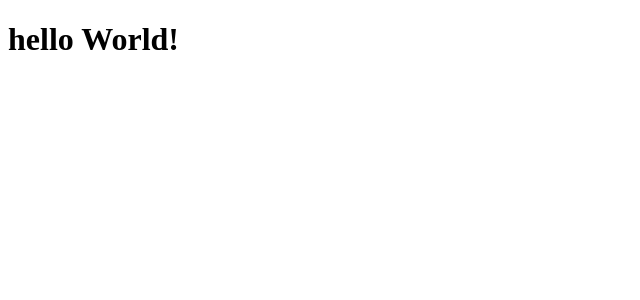
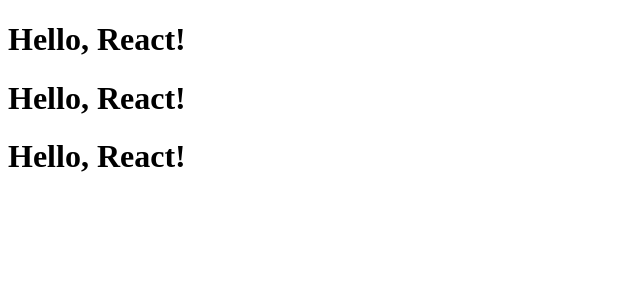
Before and after one commit to Salam-Kachi/React-AbdAlrahman, a JavaScript app: page / in a window 1280 px wide. Shown: the top 300 px of the page, without its empty margins (0-640 px from the left). Built offline with nearby package versions, Linux system fonts and the light colour scheme.

Commit message:
Create & Import Component

```diff
--- /dev/null
+++ b/src/App.js
@@ -0,0 +1,4 @@
+function App() {
+  return <h1>Hello, React!</h1>;
+}
+export default App;
--- a/src/index.js
+++ b/src/index.js
@@ -1,5 +1,14 @@
-import ReactDOM from 'react-dom/client';
+import ReactDOM from "react-dom/client";
 
-const root = ReactDOM.createRoot(document.getElementById('root'));
+import App from "./App";
+const rootItem = document.getElementById("root");
 
-root.render(<h1>hello World!</h1>)
+const root = ReactDOM.createRoot(rootItem);
+
+root.render(
+  <>
+    <App />
+    <App />
+    <App />
+  </>,
+);
```
